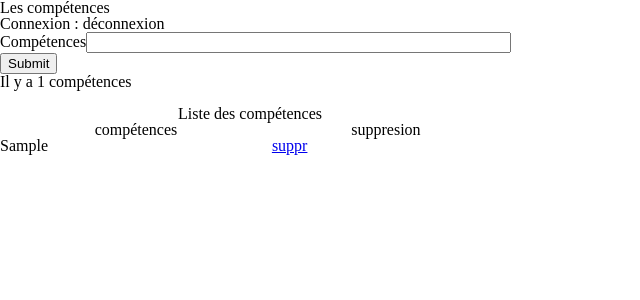
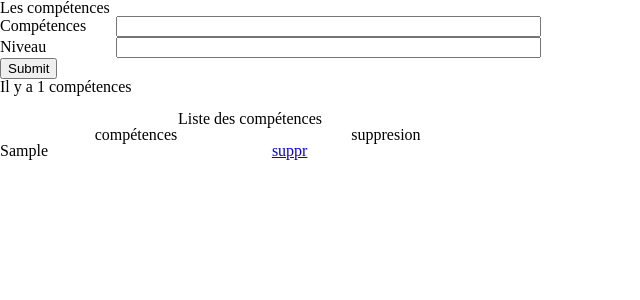
Before and after one commit to Houdaja/site_cv, a PHP site: page /competence.php in a window 1280 px wide. Shown: the top 300 px of the page, without its empty margins (0-640 px from the left). Run offline with PHP 8.4, Linux system fonts and the light colour scheme; tables that the repository leaves empty or names only in its code hold one stand-in row (values such as "Sample post").

Commit message:
modification du fichier competences

```diff
--- a/admin/competence.php
+++ b/admin/competence.php
@@ -1,59 +1,58 @@
-<?php require '../connexion/connexion.php';
+<?php require '../connexion/connexion.php';?>
 
 
-
-
-if(isset($_POST['competence'])){ // On vérife si on a creer une nouvelle compétence
+<!-- if(isset($_POST['competence'])){ // On vérife si on a creer une nouvelle compétence
     if($_POST['competence']!= ''){//si comptence n'est pas vide
-    $competence = addslashes($_POST['competence']);
+    $competence = addslashes($_POST['competence']);*/
 
     //Pour inserer une nouvelle compétence
     /* $insert = $pdoCv->query("INSERT INTO t_competences(id_competence,competences,id_utilisateur) VALUES('','$competence','1') ")*/
-    $insert = $pdoCV->exec(" INSERT INTO t_competences VALUES (NULL,'$competence','1') ");
+/*    $insert = $pdoCV->exec(" INSERT INTO t_competences VALUES (NULL,'$competence','1') ");
         header("location:../admin/competence.php");
          exit();
     }// on ferle le if
 }//on ferme le isset
-
+*/
 
 //pour supprimer une compétence
-if(isset($_GET['delete'])){
+/*if(isset($_GET['delete'])){
     $sql = 'DELETE FROM t_competences WHERE id_competence = "' . $_GET['delete'] . '"';
     $resultat = $pdoCV -> query($sql);
     header('location: competence.php');
 }
-
 ?>
+*/ -->
 
 <html lang="fr">
     <head>
     <meta charset="utf-8">
     <?php $sql = $pdoCV->query("SELECT * FROM t_utilisateur");
-
      $resultat = $sql->fetch();
-
- ?>
+    ?>
     <title><?php echo $resultat['prenom'].' ' .$resultat['nom'];?> - Compétences </title>
     <link rel="stylesheet" type="text/css" href="../css/style.css">
     </head>
+        <body>
+            <header>
+            <!-- faire une entete -->
+            </header>
 
-        <body>
-        	<header>
-            <!-- faire une entete -->
-      		</header>
-      		<h1 id="competence">Les compétences</h1>
             <div id="">
-                <h2>Connexion : déconnexion</h2>
+            <h1 id="competence">Les compétences</h1>
+               <!--  <h2>Connexion : déconnexion</h2> -->
                <?php //include("admin_menu.php"); ?><!-- FAUT CREER LA PAGE MENU -->
             </div>
-
             <div id="contenuPrincipal">
                 <div>
                     <form action="competence.php" method="post">
                         <table>
                             <tr>
-                                <td>Compétences</td>
+                                <td id="t_competence">Compétences</td>
                                 <td><input type="text" name="competence" id="competence" size="50" required></td>
+                            </tr>
+                            <tr>
+                                <td>Niveau</td>
+                                <td><input type="text" name="niveau" id="niveau" size="50" required></td>
                             </tr>
                             <tr>
                                 <td colspan="2"><input type="submit" value"Insérer une compétences"></td>
```
